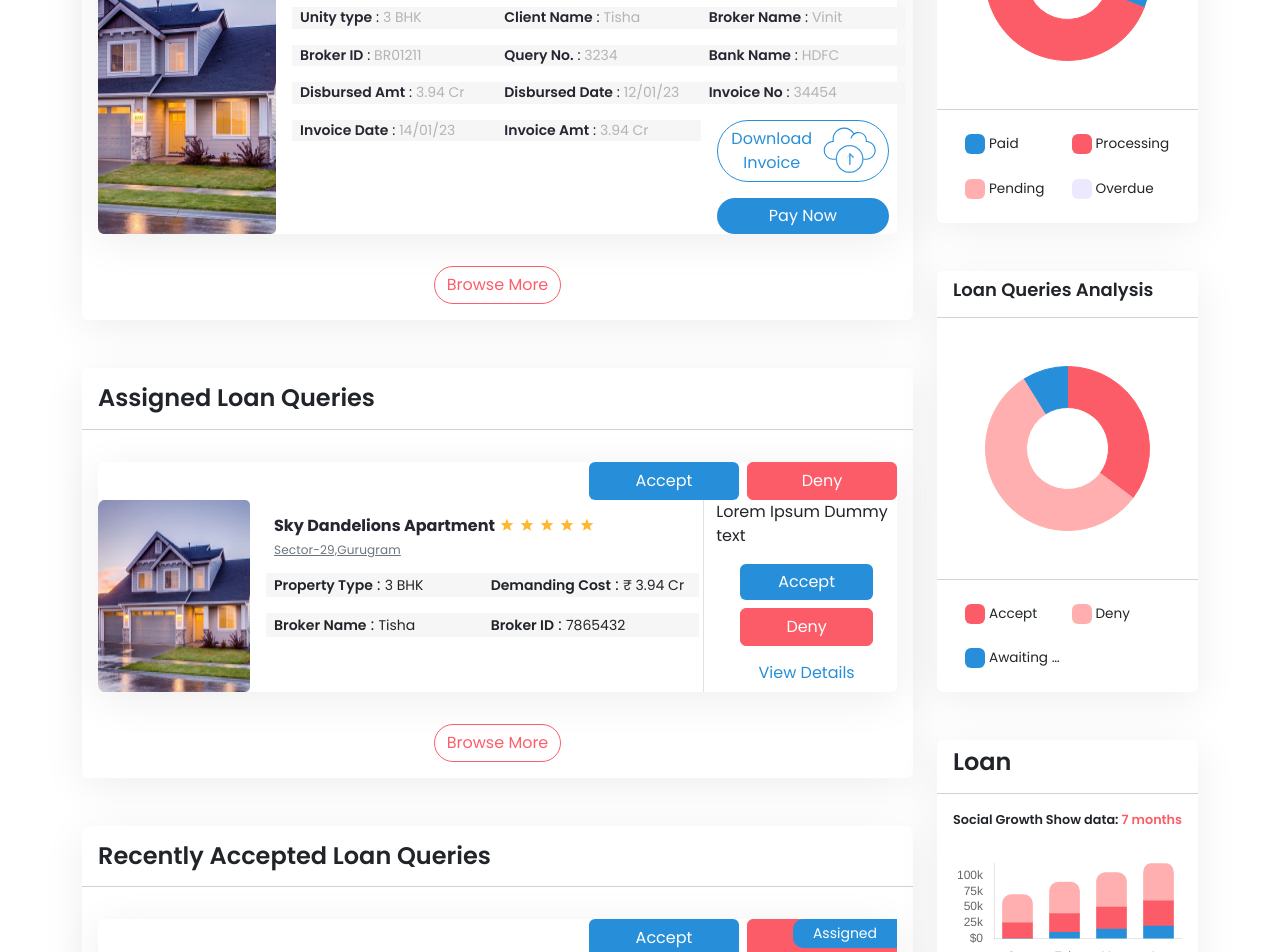
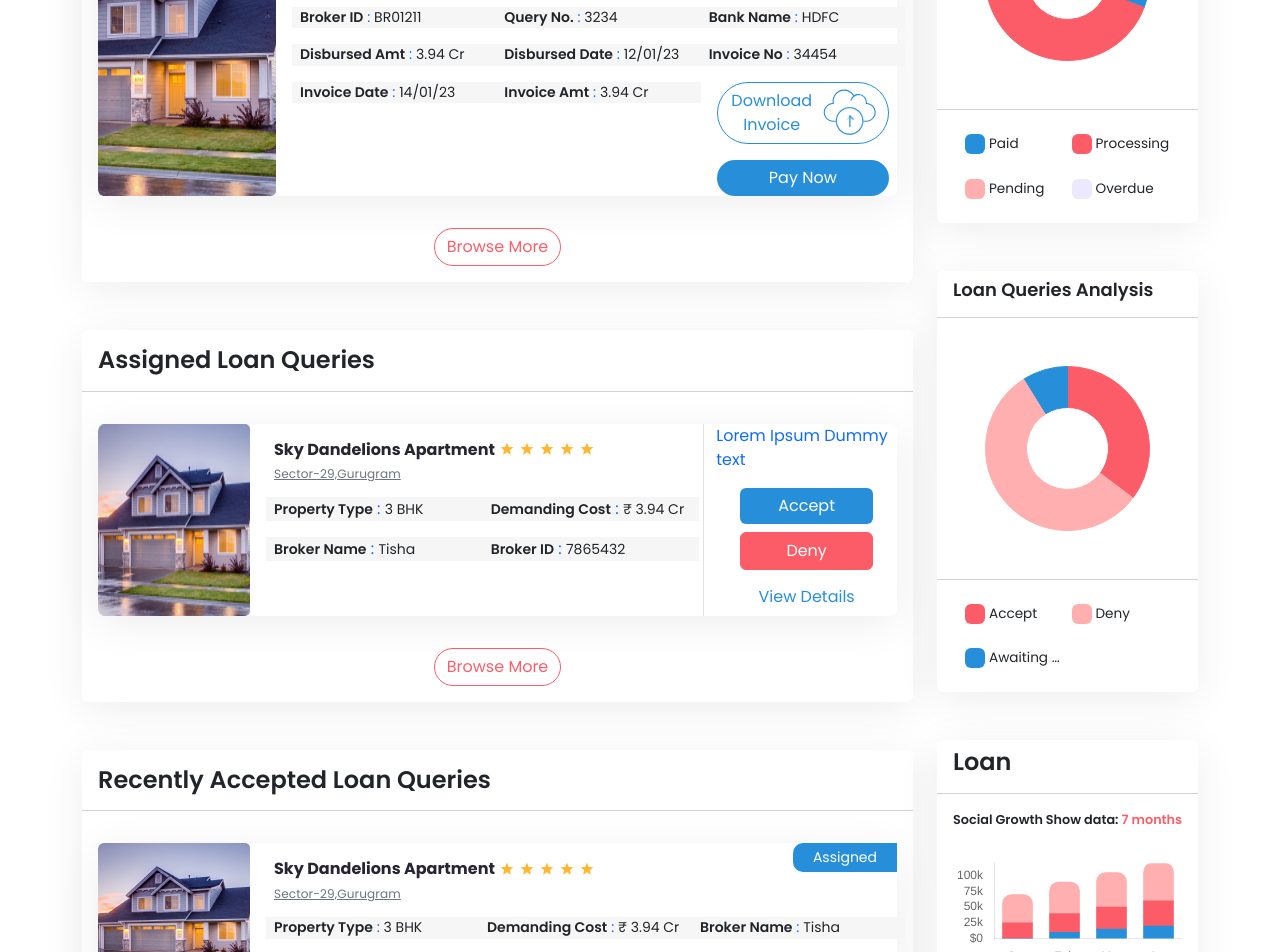
Before and after one commit to Vivekackrolix/Nesto-Frontend, a React (Create React App) app: page /home-dashboard in a window 1280 px wide. Shown: the part 640-1592 px from the top of the page. Built offline with nearby package versions, Linux system fonts and the light colour scheme.

Commit message:
accept and deny buttons show only pn property details page

```diff
--- a/src/dashboard/dashboard-card-big/DashboardChildCard.js
+++ b/src/dashboard/dashboard-card-big/DashboardChildCard.js
@@ -1,5 +1,5 @@
 import { Button, Card, Row, Col, Image } from 'react-bootstrap';
-import { Link } from 'react-router-dom';
+import { Link, useLocation } from 'react-router-dom';
 import Rating from '../property-details/Rating';
 import { useState } from 'react';
 
@@ -34,14 +34,20 @@ const acceptedLoanQueriesData = [
 ];
 
 const DashboardChildCard = ({ cardType }) => {
+  const location = useLocation();
+  console.log(location.pathname);
   const [propertyDetailsProfile, setPropertyDetailsProfile] = useState(true);
   return (
-    <Card className="border-0 shadow-sm mt-3">
+    <Card
+      className="border-0 shadow-sm mt-3 text-decoration-none"
+      as={Link}
+      to="/home-dashboard/property-details"
+    >
       <Card.Body
         className={`p-0 ${cardType === `propertyDetailsProfile` && `p-3`}`}
       >
         <Row>
-          {propertyDetailsProfile && (
+          {location.pathname === '/home-dashboard/property-details' && (
             <Col xs={12} className="d-flex justify-content-end">
               <div className="d-flex gap-2 bg-transparent">
                 <Button
@@ -115,8 +121,8 @@ const DashboardChildCard = ({ cardType }) => {
               {cardType === 'overdue' &&
                 overdueColumnsData.map(({ label, value }, index) => (
                   <Col key={index} xs={12} md={4} className="text-truncate">
-                    <span className="fw-semibold">{label}</span> :{' '}
-                    <span>{value}</span>
+                    <span className="fw-semibold text-dark">{label}</span> :{' '}
+                    <span className="text-dark">{value}</span>
                   </Col>
                 ))}
               {cardType === 'overdue' && (
@@ -144,16 +150,16 @@ const DashboardChildCard = ({ cardType }) => {
               {cardType === 'assigned' &&
                 assignedColumnsData.map(({ label, value }, index) => (
                   <Col key={index} xs={12} md={6}>
-                    <span className="fw-semibold">{label}</span> :{' '}
-                    <span>{value}</span>
+                    <span className="fw-semibold text-dark">{label}</span> :{' '}
+                    <span className="text-dark">{value}</span>
                   </Col>
                 ))}
 
               {cardType === 'acceptedLoanQueries' &&
                 acceptedLoanQueriesData.map(({ label, value }, index) => (
                   <Col key={index} xs={12} md={4} className="text-truncate">
-                    <span className="fw-semibold">{label}</span> :{' '}
-                    <span>{value}</span>
+                    <span className="fw-semibold text-dark">{label}</span> :{' '}
+                    <span className="text-dark">{value}</span>
                   </Col>
                 ))}
             </Row>
@@ -187,8 +193,8 @@ const DashboardChildCard = ({ cardType }) => {
                 md={3}
                 className="text-truncate wild-sand-bg"
               >
-                <span className="fw-semibold">{label}</span> :
-                <span>{value}</span>
+                <span className="fw-semibold text-dark">{label}</span> :
+                <span className="text-dark">{value}</span>
               </Col>
             ))}
           </Row>
```
